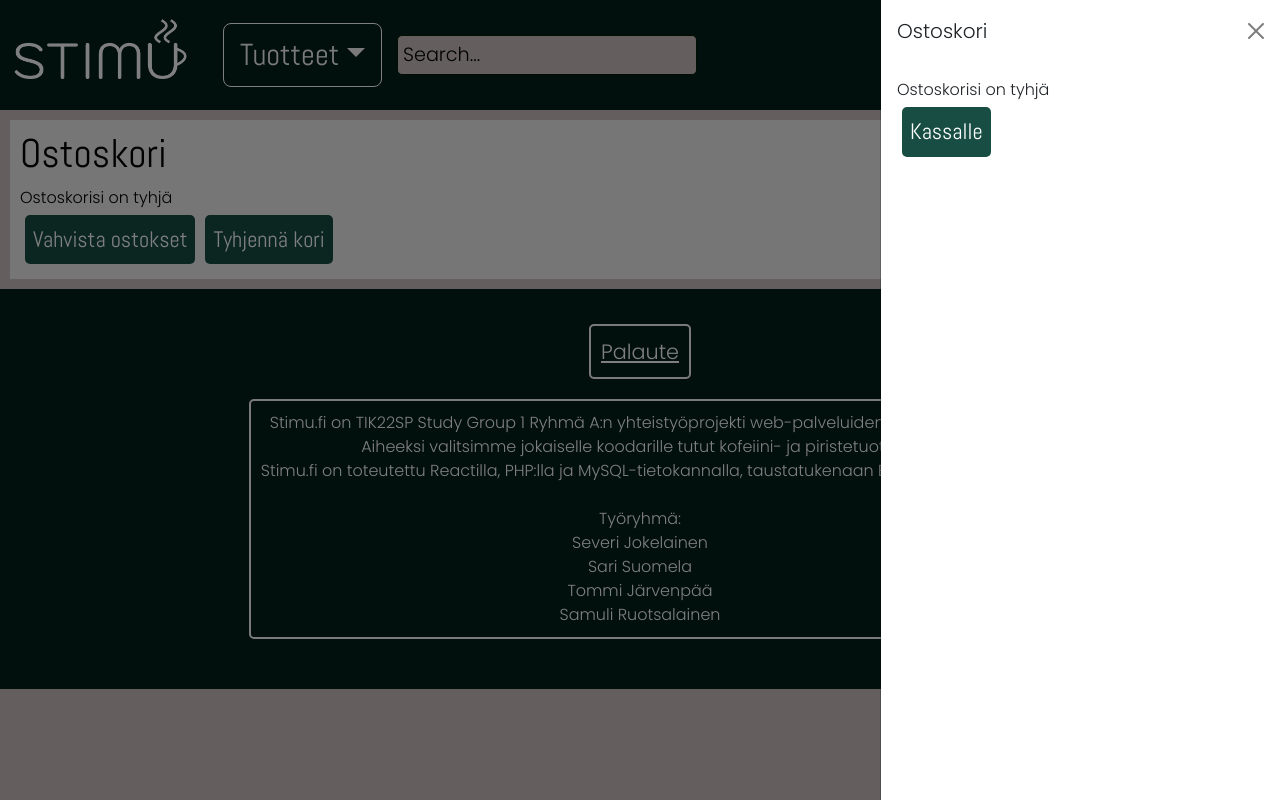
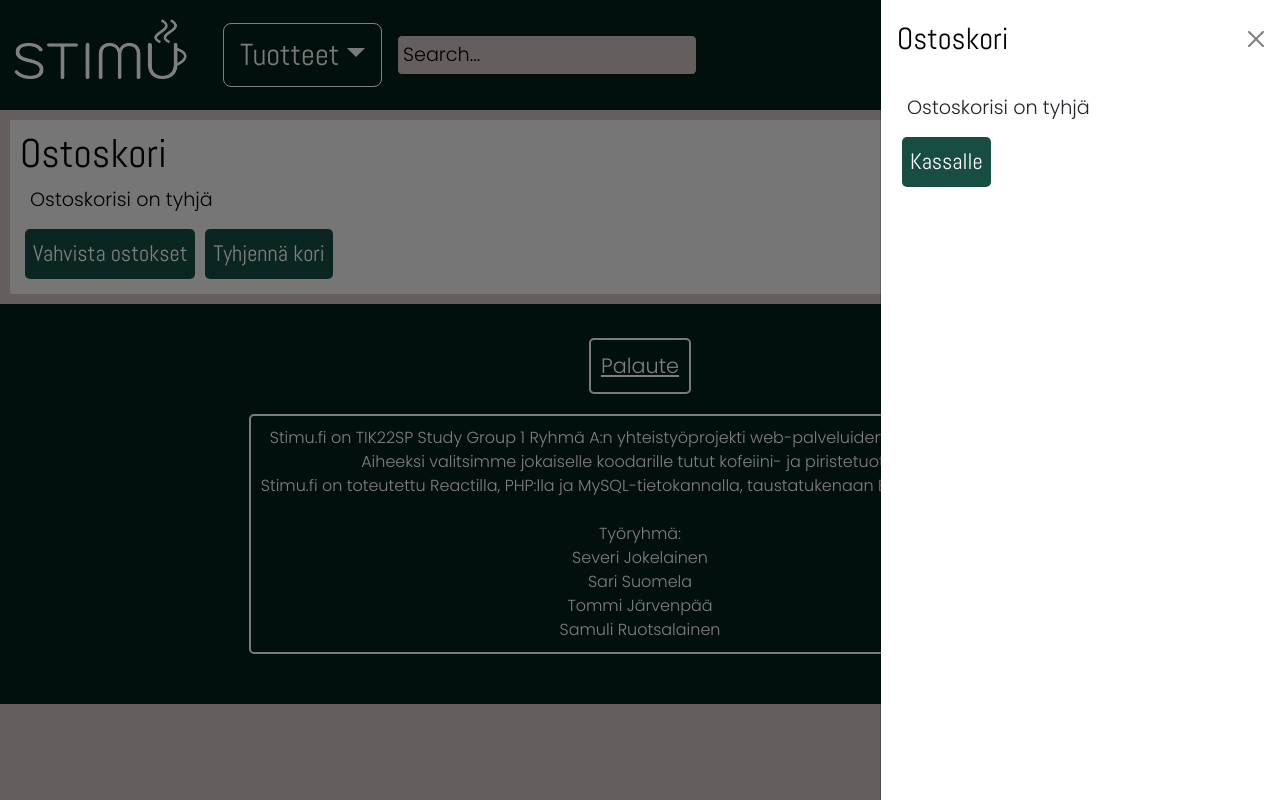
Before and after one commit to Stimu-Webshop/stimu-webshop.github.io, a React (Create React App) app in the folder caffeine-shop/: page /cartpage in a window 1280 px wide. Both pictures are taken after a click on the icon 1245 px from the left and 53 px from the top of the page. Built offline with nearby package versions, Linux system fonts and the light colour scheme.

Commit message:
shopping cart styling

```diff
--- a/caffeine-shop/src/components/CartContent.js
+++ b/caffeine-shop/src/components/CartContent.js
@@ -89,7 +89,7 @@ export default function CartContent() {
   } else if (!isLoaded) {
     return <div>Loading...</div>;
   } else if (cartItems.length === 0 || (!localCartItems && localCartItems.length === 0)) {
-    return <div>Ostoskorisi on tyhjä</div>;
+    return <div className="emptyCart">Ostoskorisi on tyhjä</div>;
   } else {
     return (
       <>
--- a/caffeine-shop/src/components/CartOffcanvas.js
+++ b/caffeine-shop/src/components/CartOffcanvas.js
@@ -7,9 +7,9 @@ export default function CartOffcanvas({ showCart }) {
   return (
     <>
       <div className="offcanvas-header">
-        <h5 className="offcanvas-title" id="offcanvasLabel">
+        <h3 className="offcanvas-title" id="offcanvasLabel">
           Ostoskori
-        </h5>
+        </h3>
         <button
           type="button"
           className="btn-close text-reset"
--- a/caffeine-shop/src/styles/AccountPage.scss
+++ b/caffeine-shop/src/styles/AccountPage.scss
@@ -7,6 +7,9 @@
     margin: 10px;
     padding: 10px;
     align-items: center;
+    h1 {
+        font-weight: bold;
+    }
     button {
         @include webshop-button;
         width: fit-content;
@@ -14,7 +17,8 @@
         font-size: 1.4em;
     }
     button:hover {
-        background-color: black;
+        background-color: $primary;
+        transition: 0.3s;
     }
     label {
         font-weight: bold;
--- a/caffeine-shop/src/styles/Shoppingcart.scss
+++ b/caffeine-shop/src/styles/Shoppingcart.scss
@@ -9,7 +9,6 @@
     @include text;
     font-size: 1.0em;
     color: black;
-    font-size: 1.0em;
     display: flex;
     flex-direction: row;
     justify-content: space-between;
@@ -18,7 +17,6 @@
     p {
       margin-top: 10px;
       align-content: left;
-
   }
     h5 {
       @include header-text;
@@ -73,3 +71,13 @@
     cursor: pointer;
     background-color: $dark;
   }
+
+  #offcanvasLabel {
+    @include header-text;
+    color: black;
+  }
+
+  .emptyCart {
+    font-size: 1.2em;
+    margin-bottom: 10px;
+  }
```
